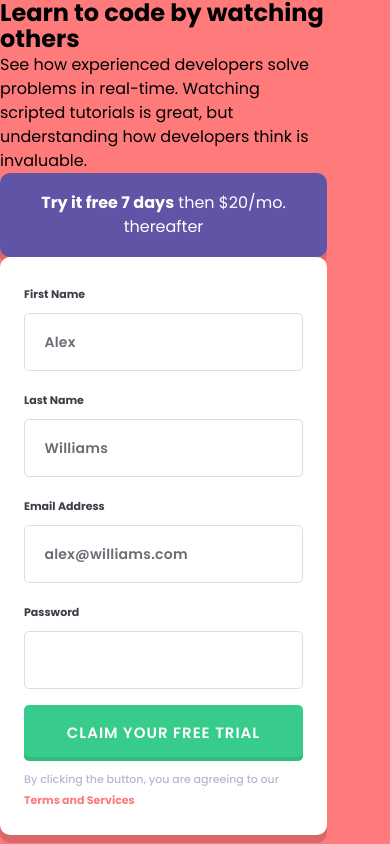
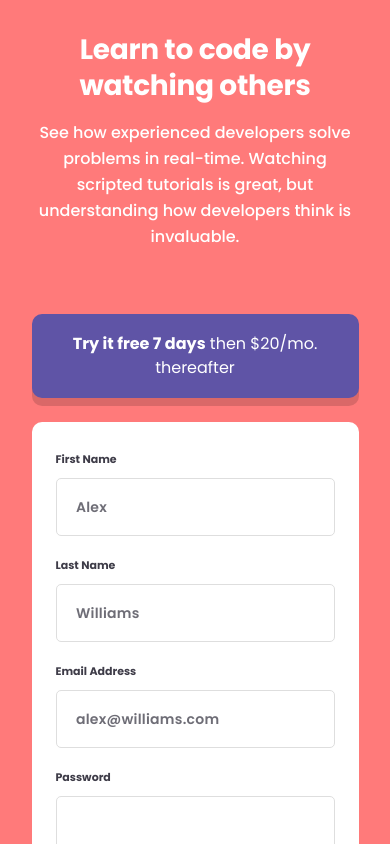
Before and after one commit to rupali317/intro-component-sign-up-form, a React (Create React App) app: page / in a window 390 px wide. Shown: the top 844 px of the page. Built offline with nearby package versions, Linux system fonts and the light colour scheme.

Commit message:
Working on mobile CSS

```diff
--- a/src/App.js
+++ b/src/App.js
@@ -8,18 +8,18 @@ function App() {
       <GlobalStyles.BaseStyles />
       <GlobalStyles.ResetStyles />
       <GlobalStyles.DefaultStyles />
-      <section>
+      <GlobalStyles.IntroSection>
         <h1>Learn to code by watching others</h1>
         <p>
           See how experienced developers solve problems in real-time. Watching
           scripted tutorials is great, but understanding how developers think is
           invaluable.
         </p>
-      </section>
-      <section>
+      </GlobalStyles.IntroSection>
+      <GlobalStyles.FormSection>
         <FreeTrial />
         <Form />
-      </section>
+      </GlobalStyles.FormSection>
     </>
   );
 }
--- a/src/styles/Global.style.jsx
+++ b/src/styles/Global.style.jsx
@@ -1,4 +1,4 @@
-import { createGlobalStyle } from "styled-components";
+import { createGlobalStyle, styled } from "styled-components";
 
 export const BaseStyles = createGlobalStyle`
     :root {
@@ -39,8 +39,8 @@ export const BaseStyles = createGlobalStyle`
         --letter-spacing-xs: 0.015625rem; /* 0.25px */
         --letter-spacing-s: 0.016875rem; /* 0.27px */
         --letter-spacing-base: 0.0625rem; /* 1px */
-        --letter-spacing-m: -0.018125rem; /* -0.29px */
-        --letter-spacing-l: -0.0325rem; /* -0.52px */
+        --letter-spacing-negative-s: -0.018125rem; /* -0.29px */
+        --letter-spacing-negative-xs: -0.0325rem; /* -0.52px */
 
         /* Spacing */
         --space-xs-1: 0.375rem; /* 6px */
@@ -187,6 +187,13 @@ export const DefaultStyles = createGlobalStyle`
         background-color: var(--color-primary);
         max-width: 20.4375rem; /* 327px */
         letter-spacing: var(--letter-spacing-none);
+        margin: var(--space-l-3) auto;
+    }
+
+    main {
+        display: flex;
+        flex-direction: column;
+        gap: var(--space-xl-3);
     }
 
     a {
@@ -202,3 +209,30 @@ export const DefaultStyles = createGlobalStyle`
         text-decoration: underline;
     }
 `;
+
+export const IntroSection = styled.section`
+  display: flex;
+  flex-direction: column;
+  gap: var(--space-base);
+  color: var(--color-neutral-1);
+  text-align: center;
+
+  h1 {
+    font-size: var(--font-size-l);
+    font-weight: var(--font-weight-bold);
+    line-height: var(--line-height-l);
+    letter-spacing: var(--letter-spacing-negative-s);
+  }
+
+  p {
+    font-size: var(--font-size-m);
+    font-weight: var(--font-weight-medium);
+    line-height: var(--line-height-base);
+  }
+`;
+
+export const FormSection = styled.section`
+  display: flex;
+  flex-direction: column;
+  gap: var(--space-l-2);
+`;
```
